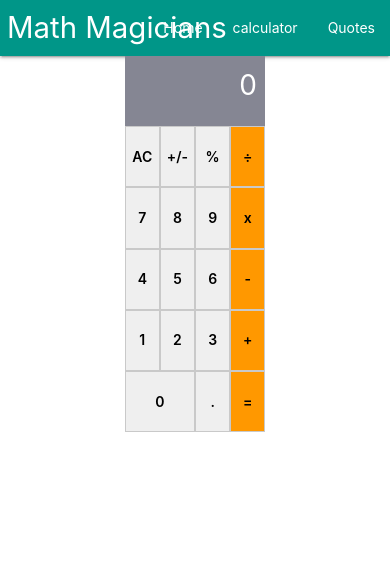
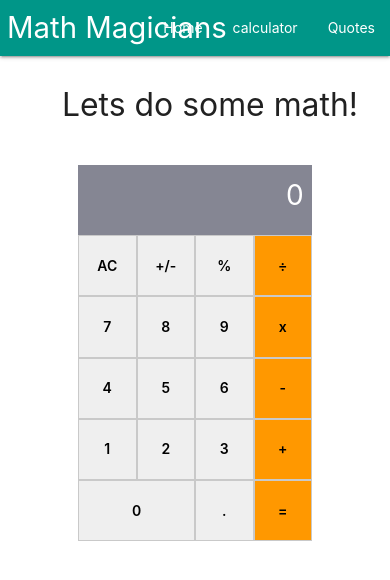
Before and after one commit to zewdu444/math_magicians, a React (Create React App) app: page /calculator in a window 390 px wide. Shown: the top 580 px of the page. Built offline with nearby package versions, Linux system fonts and the light colour scheme.

Commit message:
Style calcualtor page

```diff
--- a/src/components/Calculator.css
+++ b/src/components/Calculator.css
@@ -3,9 +3,8 @@
 }
 
 .calulator {
-  width: 40%;
-  margin-left: auto;
-  margin-right: auto;
+  width: 80%;
+  margin-top: 30px;
 }
 
 .calc-button-holder {
@@ -30,6 +29,11 @@
   height: 4.375rem;
   border: 1px solid rgb(201, 201, 201);
   font-weight: 600;
+  cursor: pointer;
+}
+
+button:focus {
+  background-color: #efefef;
 }
 
 .calc-button:hover {
@@ -40,6 +44,57 @@
   background-color: orange;
 }
 
+.orange:hover {
+  background: rgb(255, 205, 111);
+}
+
 .span-2 {
   grid-column: span 2;
 }
+
+.calc_cardone {
+  margin-right: 0;
+  border: 2px solid black;
+}
+
+.grid_container {
+  display: grid;
+  grid-template-columns: 1fr 2fr;
+}
+
+.col-one {
+  margin-left: 30px;
+  margin-right: 0;
+  margin-top: 10px;
+}
+
+.col-two {
+  padding-left: 20%;
+}
+
+@media (max-width: 750px) {
+  .grid_container {
+    display: flex;
+    flex-direction: column;
+  }
+
+  .col-one {
+    margin-right: 0;
+    margin-top: 10px;
+    text-align: center;
+  }
+
+  .col-two {
+    width: 100%;
+    display: flex;
+    padding-left: 0;
+    margin-left: auto;
+    margin-right: auto;
+  }
+
+  .calulator {
+    width: 80%;
+    margin-top: 30px;
+    padding-left: 20%;
+  }
+}
--- a/src/components/Calculator.js
+++ b/src/components/Calculator.js
@@ -13,7 +13,12 @@ const Calculator = () => {
   };
   const { total, operation, next } = state;
   return (
-    <div className="container">
+    <div className="grid_container">
+      <div className="col-one">
+        <h4>Lets do some math!</h4>
+      </div>
+
+      <div className="col-two">
         <section className="calulator">
           <div className="number-input">
             {total}
@@ -43,6 +48,7 @@ const Calculator = () => {
           </div>
         </section>
       </div>
+    </div>
   );
 };
 
```
Lines whose indentation alone changed are shown as unchanged.
